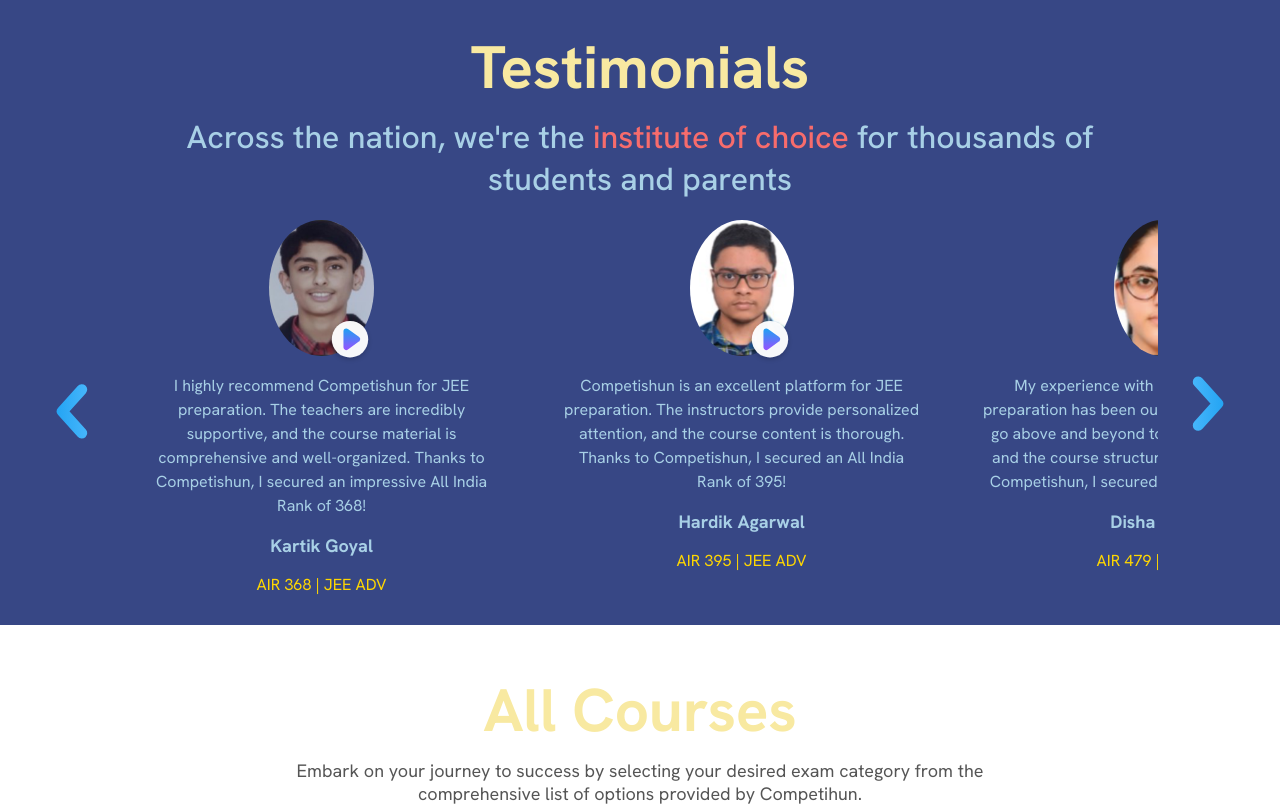
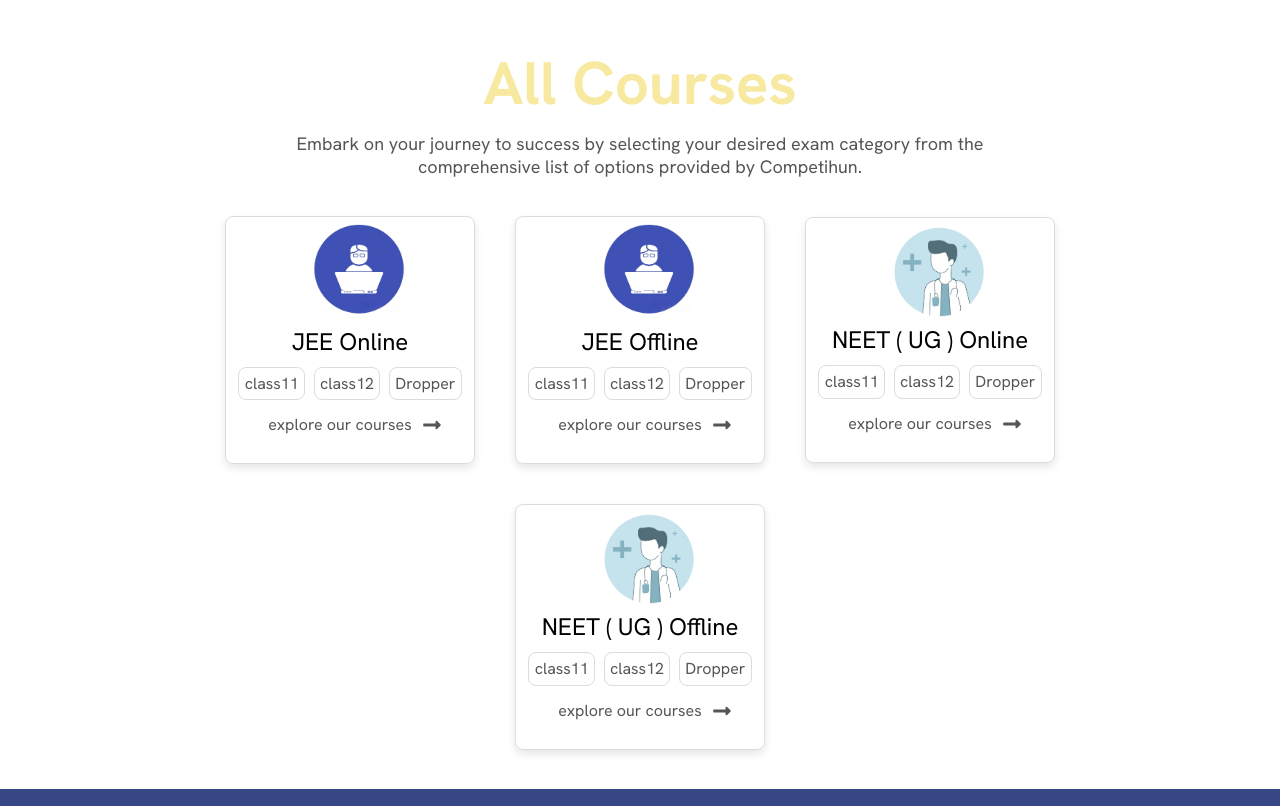
Before and after one commit to Shankar-001/Competishun, a React (Vite) app: page /enroll-now in a window 1280 px wide. Shown: the part 2840-3646 px from the top of the page. Built offline with nearby package versions, Linux system fonts and the light colour scheme; no server answers.

Commit message:
position of component change

```diff
--- a/src/pages/LandingPage/LandingPage.jsx
+++ b/src/pages/LandingPage/LandingPage.jsx
@@ -13,8 +13,8 @@
       <LandingDirector />
       <LandingWhyCompethisun />
       <ResultSection />
+      <CoursesSection />
       <LandingTestimonials />
-      <CoursesSection />
       <LandingFAQ />
     </div>
   );
```
Also changed, not shown: 1 other file (tests, documents, lock files or other folders).
